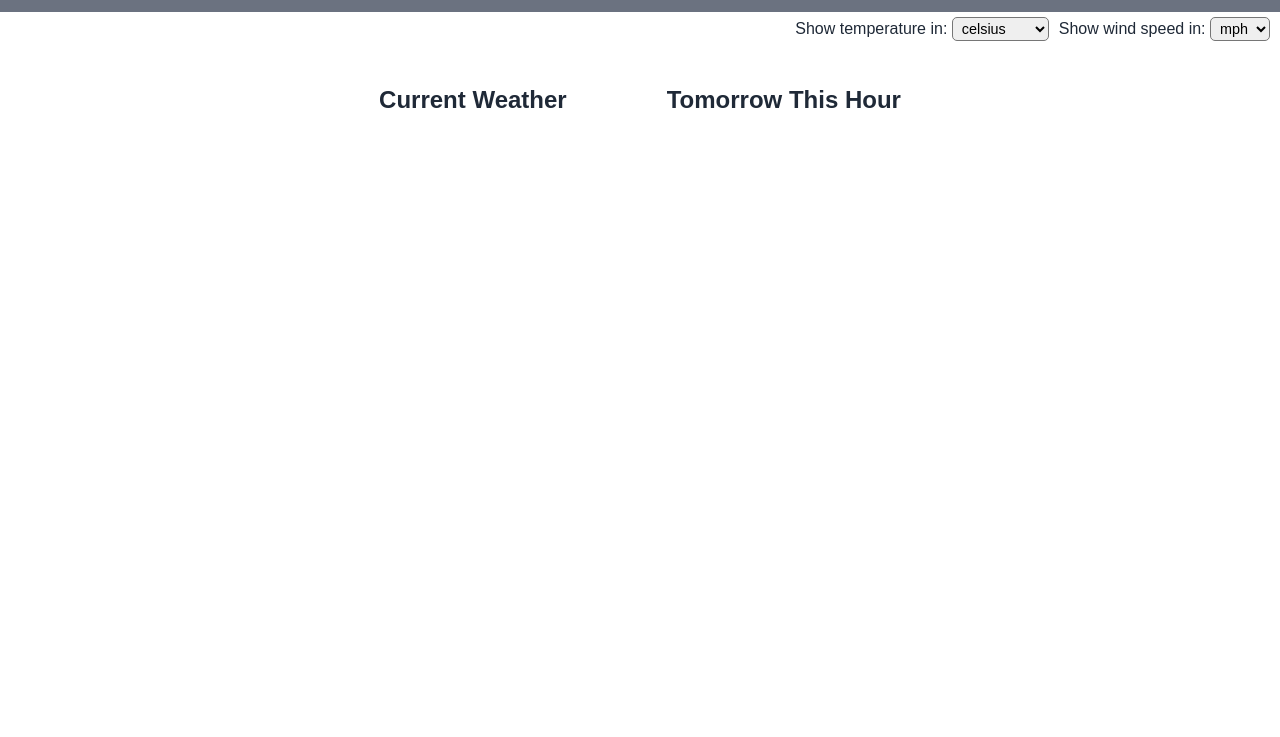
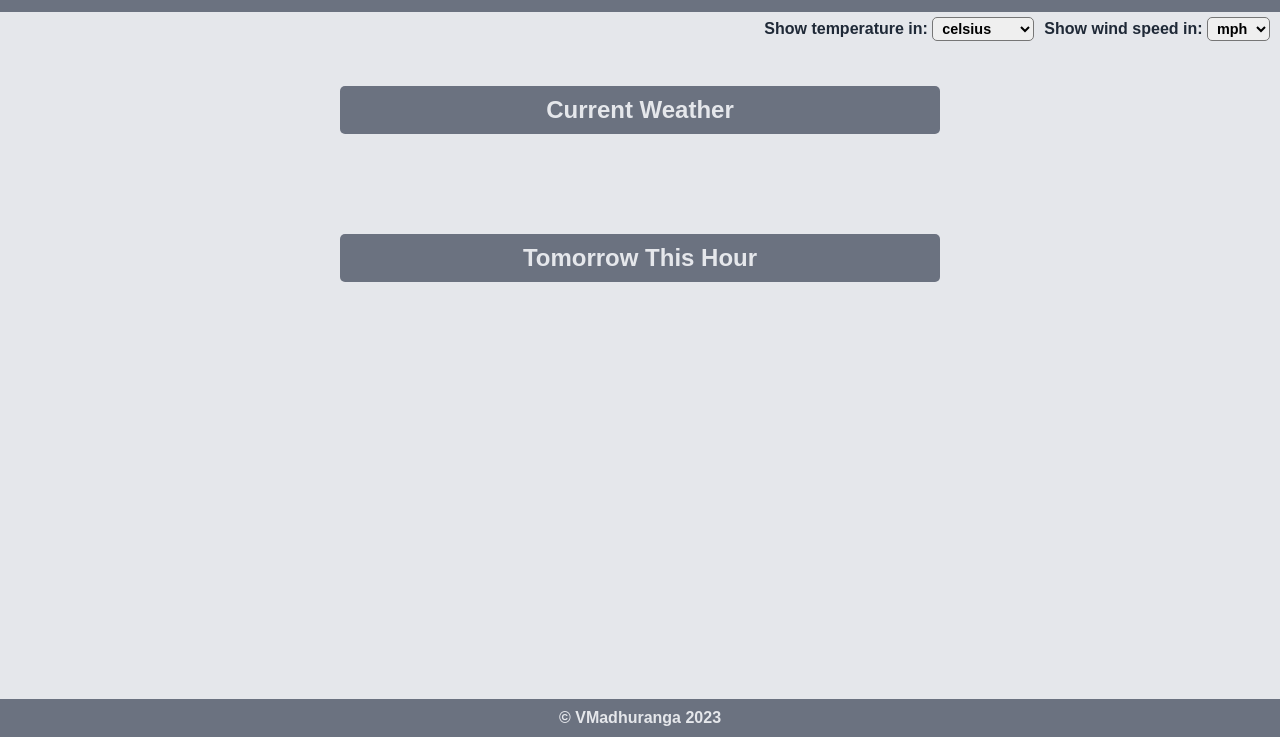
Before and after one commit to VMadhuranga/weather-app, a website built with webpack: page src/template.html in a window 1280 px wide. Shown: the part 63-800 px from the top of the page. Built offline with nearby package versions, Linux system fonts and the light colour scheme; no server answers.

Commit message:
Add footer and update CSS styling

```diff
--- a/src/style.css
+++ b/src/style.css
@@ -7,7 +7,10 @@
 }
 
 body {
+  height: 100vh;
   font-family: Arial, Helvetica, sans-serif;
+  display: flex;
+  flex-direction: column;
 }
 
 header {
@@ -49,8 +52,14 @@ header > h1 {
   border-radius: 5px;
 }
 
+main {
+  background-color: #e5e7eb;
+  flex-grow: 1;
+}
+
 .settings-container {
   font-size: 1rem;
+  font-weight: bold;
   color: #1f2937;
   padding: 5px 10px;
   display: flex;
@@ -62,6 +71,7 @@ header > h1 {
 
 .settings-container select {
   font-size: 0.9rem;
+  font-weight: bold;
   padding: 2px 5px;
   border-radius: 5px;
   outline: none;
@@ -75,7 +85,7 @@ header > h1 {
 }
 
 .weather-data-container {
-  color: #1f2937;
+  color: #e5e7eb;
   padding: 10px;
   margin-bottom: 20px;
   display: flex;
@@ -91,7 +101,7 @@ header > h1 {
 
 .weather-data-container ul {
   font-size: 1.2rem;
-  font-weight: 500;
+  font-weight: bold;
   list-style: none;
   display: flex;
   flex-direction: column;
@@ -104,3 +114,21 @@ header > h1 {
   height: auto;
   margin: 0 auto;
 }
+
+.current-weather,
+.tomorrow-this-hour-weather {
+  width: 600px;
+  height: auto;
+  background-color: #6b7280;
+  padding: 10px;
+  border-radius: 5px;
+}
+
+footer {
+  background-color: #6b7280;
+  color: #e5e7eb;
+  font-weight: bold;
+  padding: 10px;
+  display: grid;
+  place-content: center;
+}
--- a/src/template.html
+++ b/src/template.html
@@ -17,6 +17,7 @@
         <button data-search-location-button>Search</button>
       </div>
     </header>
+    <main>
       <div class="settings-container">
         <label for="temperature"
           >Show temperature in:
@@ -31,7 +32,11 @@
         </label>
         <label for="wind-speed">
           Show wind speed in:
-        <select name="wind-speed" id="wind-speed" data-wind-speed-select-input>
+          <select
+            name="wind-speed"
+            id="wind-speed"
+            data-wind-speed-select-input
+          >
             <option value="mph">mph</option>
             <option value="kph">kph</option>
           </select>
@@ -48,5 +53,7 @@
           <ul></ul>
         </div>
       </div>
+    </main>
+    <footer>&copy; VMadhuranga 2023</footer>
   </body>
 </html>
```
Also changed, not shown: dist/index.html, dist/main.js, 1 other file. Lines whose indentation alone changed are shown as unchanged.
